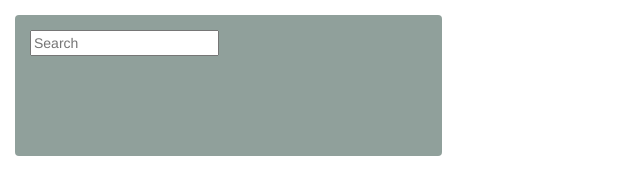
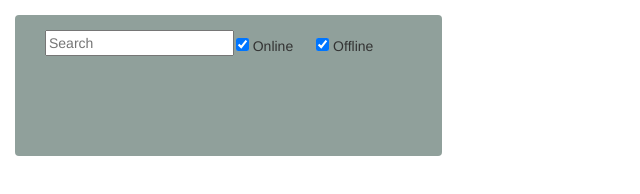
Before and after one commit to ChaosPredictor/06-Twitchtv, a plain HTML site: page index.html in a window 1280 px wide. Shown: the whole page, without its empty margins (0-640 px from the left). Drawn offline with nearby package versions, Linux system fonts and the light colour scheme; files whose address does not match are found by name.

Commit message:
add html checkboxs

```diff
--- a/css/main.css
+++ b/css/main.css
@@ -12,8 +12,8 @@ body{
   border-radius: 4px;
 }
 
-#o2 {
-
+.menu-div {
+				padding-left: 0px;
 }
 
 #SearchBox{
@@ -23,14 +23,15 @@ body{
 #SelectList{
 				list-style-type: none;
 				padding-left: 5px;
-				margin-top: 10px;
+				margin-top: 20px;
 				margin-bottom: 100px;
 }
 
 .list-item {
 				border: 2px solid dimgray;
 				margin: 2px 0px;
-				margin-bottom: 10px;
+				margin-top: 5px;
+				margin-bottom: 5px;
 }
 
 .list-item a:visited{
@@ -56,3 +57,8 @@ body{
 .list-item a div p{
 				color: red;
 }
+
+.checkbox-div {
+				margin-top: 19px;
+				padding-left: 0px;
+}
--- a/index.html
+++ b/index.html
@@ -20,9 +20,23 @@
 	</head>
 	<body>
 		<div class="col-md-4 main-div">
-			<input type="text" name="SearchBox" id="SearchBox" placeholder="Search" />
-			<ul id="SelectList">
-			</ul>
+			<div class="col-md-12 menu-div">
+				<div class="col-md-6">
+					<input type="text" name="SearchBox" id="SearchBox" placeholder="Search" />
+				</div>
+				<div class="col-md-6">
+					<div class="col-md-6 checkbox-div">
+						<input type="checkbox" name="vehicle" value="online" class="check-box" checked> Online
+					</div>
+					<div class="col-md-6 checkbox-div">
+						<input type="checkbox" name="vehicle" value="offline" class="check-box" checked> Offline
+					</div>
+				</div>
+			</div>
+			<div class="col-md-12">
+				<ul id="SelectList">
+				</ul>
+			</div>
 		</div>
 		<li class="col-md-10 list-item" >
 			<a href="google.com" target="_blank">
```
